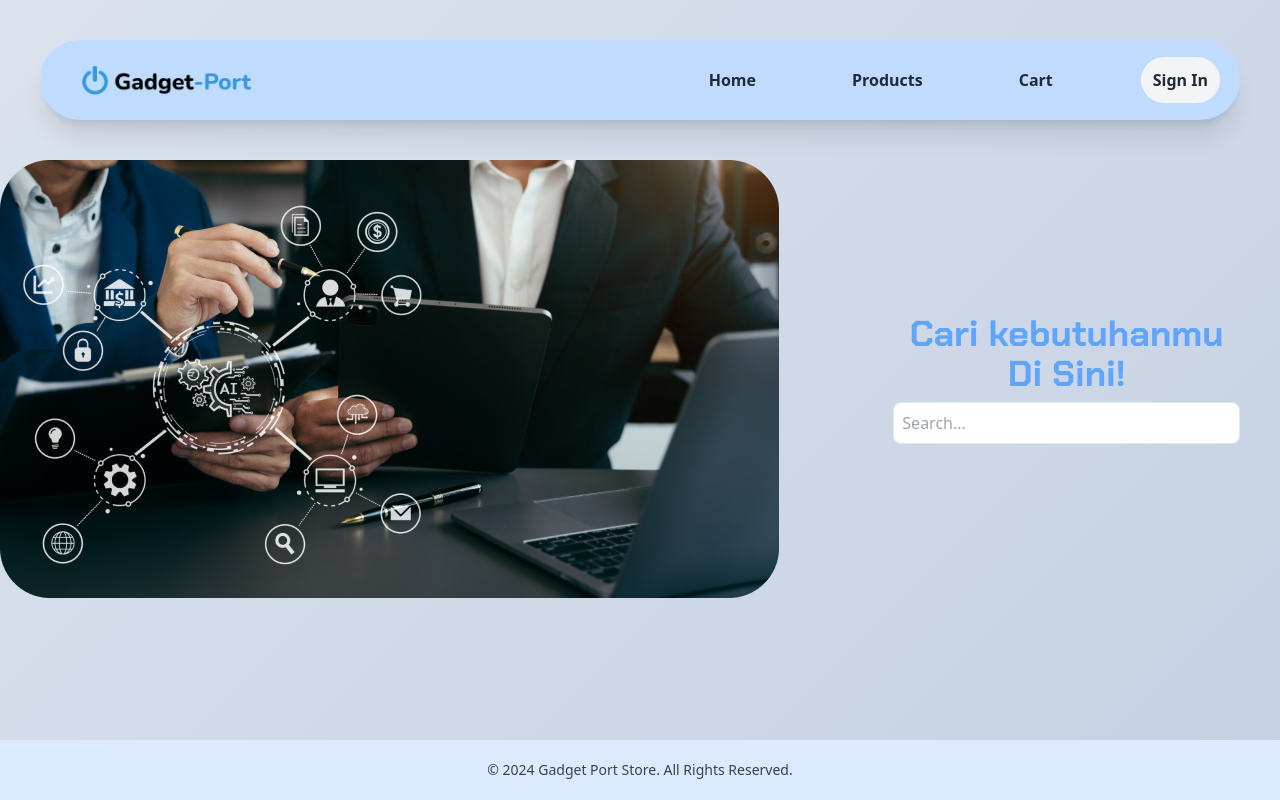
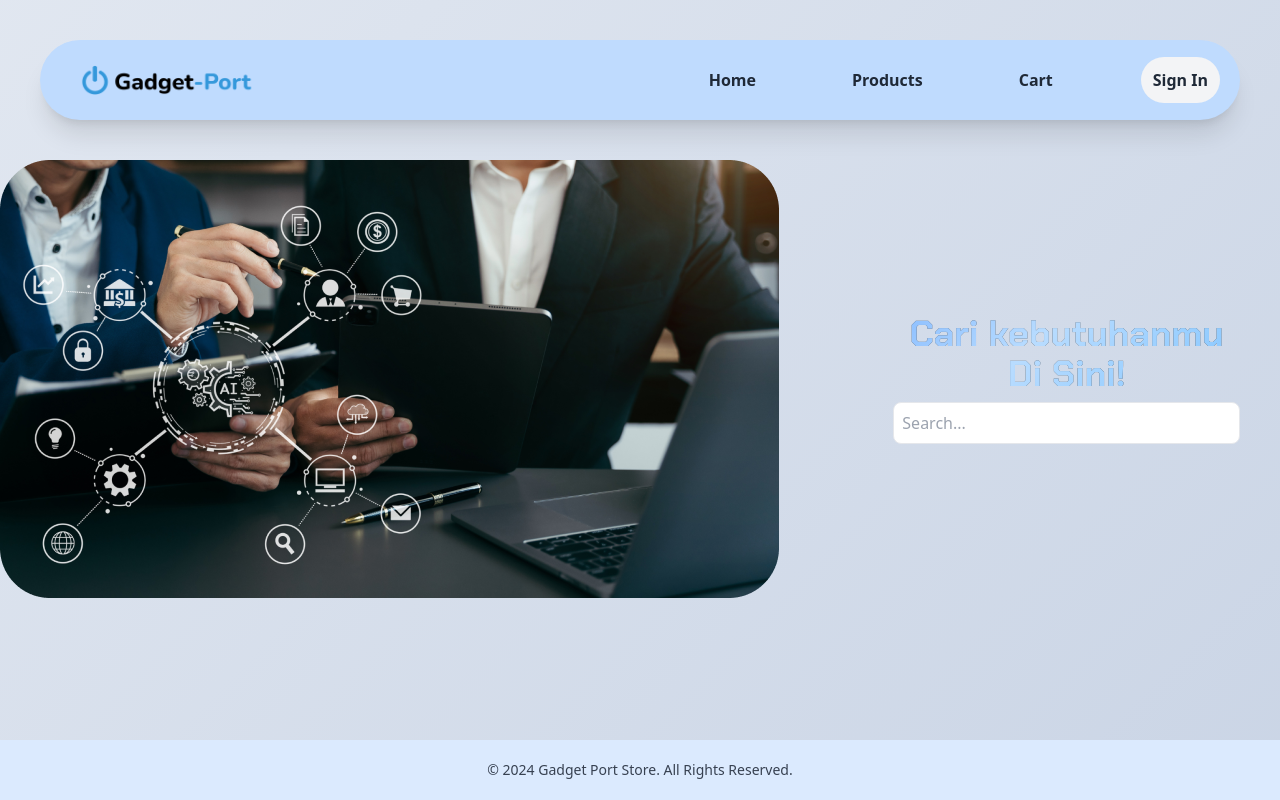
Before and after one commit to PBP-D08/gadget-port, a Django app: page / in a window 1280 px wide. Run offline with Django 5.2, Linux system fonts and the light colour scheme; parts of the project's set-up code (start-up, migrations or seed data) failed here and were passed over; some libraries are stand-ins or nearby versions.

Commit message:
add gardient animation and change some font

```diff
--- a/cart_checkout/templates/cart.html
+++ b/cart_checkout/templates/cart.html
@@ -11,8 +11,8 @@
                 <h2 class="text-2xl font-bold">Keranjang</h2>
                 {% if not cart_items %}
                 <div class="flex flex-col items-center justify-center min-h-[24rem] p-6">
-                    <img src="{% static 'image/Pesanan_Kosong.jpg' %}" alt="order_now" class="w-40 h-32 mb-4"/>
-                    <h5></h5>
+                    <img src="{% static 'image/cart_empty.png' %}" alt="order_now" class="w-40 h-36 mb-4"/>
+                    <h5> </h5>
                     <p class="text-center text-gray-600 mt-4">Belum ada daftar pesanan.</p>
                 </div>
                 {% else %}
--- a/main/templates/main.html
+++ b/main/templates/main.html
@@ -10,7 +10,7 @@
     </div>
     <!-- Search Bar -->
     <div class="m-10 text-center">
-        <p class="font-bold text-4xl text-blue-400" id="intro">Cari kebutuhanmu Di Sini!</p>
+        <p class="font-bold text-4xl gradient-teksintro">Cari kebutuhanmu Di Sini!</p>
         <!-- Search bar -->
         <input type="text" placeholder="Search..." class="border rounded-lg p-2 mt-2 w-full"/>
     </div>
--- a/static/CSS/base.css
+++ b/static/CSS/base.css
@@ -1,11 +1,12 @@
 :root{
     --gradient: linear-gradient(135deg, #f5f7fa 0%, #c3cfe2 100%);
+    --gradient2: linear-gradient(-225deg, #5D9FFF 0%, #B8DCFF 48%, #6BBBFF 100%);
 }
 
 body {
     background-image: var(--gradient);
     background-size: 300%;
-    animation: gradient-animation 5s infinite alternate;
+    animation: gradient-animation 15s infinite alternate;
 }
 
 @keyframes gradient-animation {
@@ -17,6 +18,17 @@
     }
 }
 
-p#intro {
+
+.gradient-teksintro {
     font-family: "Chakra Petch", sans-serif;
+    background-image: var(--gradient2);
+    background-size: 180%;
+    background-clip: text;
+    color: transparent;
+    filter: drop-shadow(0.3px 0.3px 0.3px rgba(0,0,0,0.7));
+    animation:  gradient-animation 4s infinite alternate;
 }
+
+.gradient-teksintro:hover {
+    cursor: pointer;
+}
```
Also changed, not shown: static/image/Pesanan_Kosong.jpg (deleted), static/image/cart_empty.png (added).
